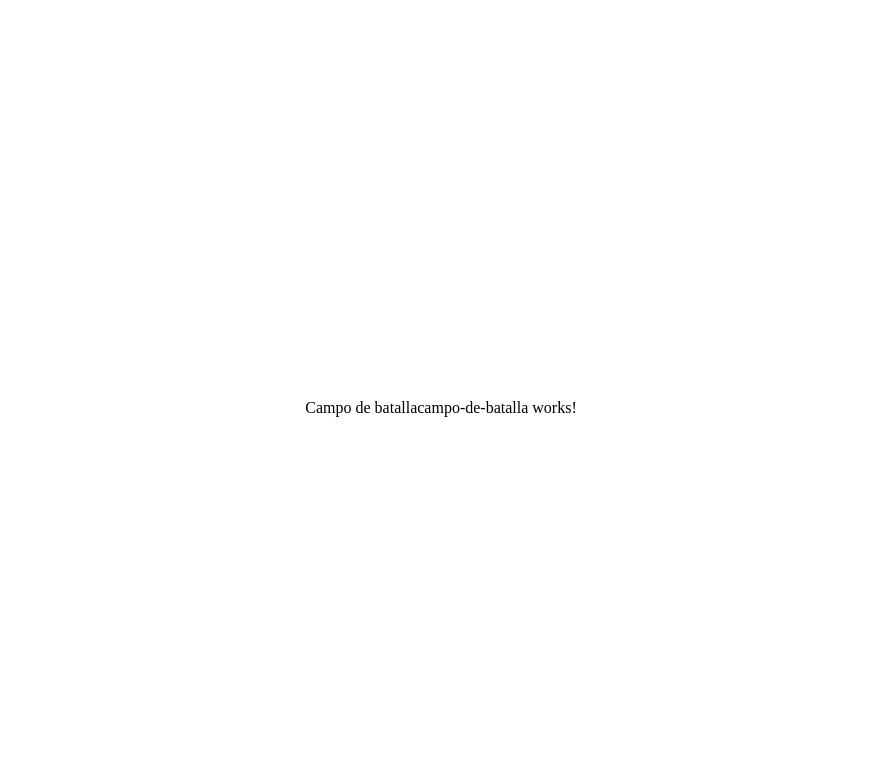
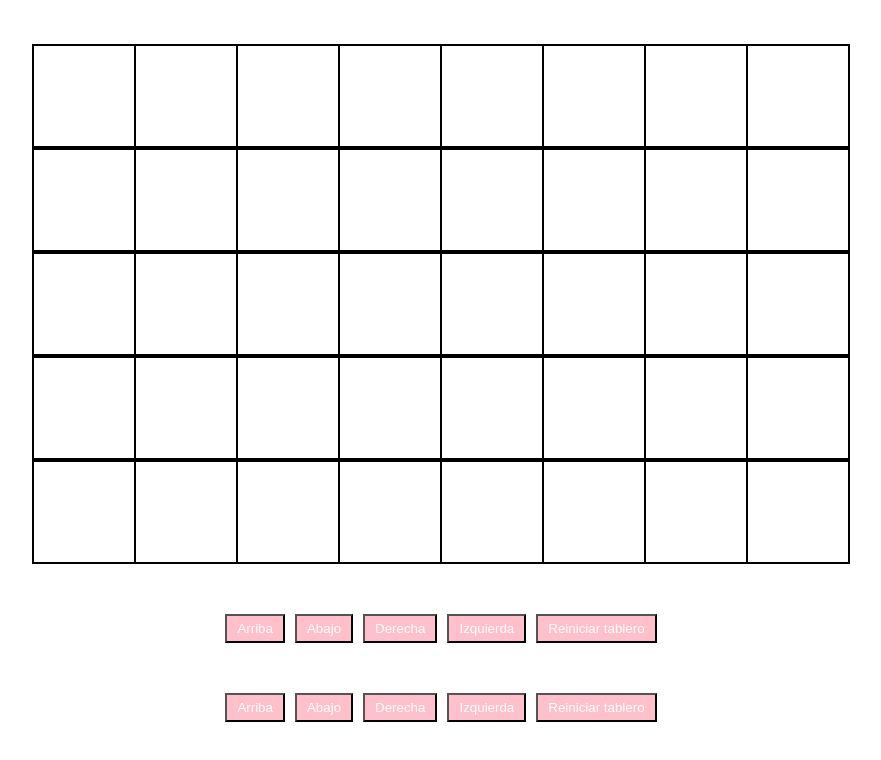
Before and after one commit to javilg91/Hunt-The-Wumpus, an Angular app in the folder Hunt-The-Wumpus/: page / in a window 1280 px wide. Shown: the top 760 px of the page, without its empty margins (199-1080 px from the left). Built offline with nearby package versions, Linux system fonts and the light colour scheme.

Commit message:
Table displayed

```diff
--- a/Hunt-The-Wumpus/src/app/app.component.html
+++ b/Hunt-The-Wumpus/src/app/app.component.html
@@ -1,4 +1,3 @@
 <div class="centrado-campo">
-  Campo de batalla
   <app-campo-de-batalla></app-campo-de-batalla>
 </div>
--- a/Hunt-The-Wumpus/src/app/components/campo-de-batalla/campo-de-batalla.component.css
+++ b/Hunt-The-Wumpus/src/app/components/campo-de-batalla/campo-de-batalla.component.css
@@ -0,0 +1,52 @@
+.campo-de-batalla {
+  display: flex;
+  border: 1px solid black;
+}
+
+.celda {
+  border: 1px solid black;
+  height: 100px;
+  width: 100px;
+  display: flex;
+  align-items: center;
+  justify-content: center;
+}
+.rojo {
+  background-color: red;
+}
+.azul {
+  background-color: blueviolet;
+}
+
+.amarillo {
+  background-color: yellow;
+}
+
+.verde {
+  background-color: green;
+}
+
+img {
+  height: 40px;
+  width: auto;
+}
+
+.buttons-div {
+  margin: 50px auto;
+  display: flex;
+  width: 100%;
+  justify-content: center;
+}
+
+.button-direction {
+  display: inline-flex;
+  padding: 5px 10px;
+  background-color: pink;
+  color: white;
+  justify-content: center;
+  align-items: center;
+}
+
+.button-direction + .button-direction {
+  margin-left: 10px;
+}
--- a/Hunt-The-Wumpus/src/app/components/campo-de-batalla/campo-de-batalla.component.html
+++ b/Hunt-The-Wumpus/src/app/components/campo-de-batalla/campo-de-batalla.component.html
@@ -1 +1,38 @@
-<p>campo-de-batalla works!</p>
+<div class="campo-de-batalla" *ngFor="let fila of tablero">
+  <div class="celda" *ngFor="let celda of fila">
+    <img
+      *ngIf="celda === 'monster'"
+      src="https://cdn-icons-png.flaticon.com/512/1236/1236363.png"
+      alt="monster"
+    />
+    <img
+      *ngIf="celda === 'player'"
+      src="https://as2.ftcdn.net/v2/jpg/04/16/05/91/1000_F_416059158_5JNzVQ13hlQl0rF5kTMNv05Cn0p4mSci.jpg"
+      alt="monster"
+    />
+    <img
+      *ngIf="celda === 'hole'"
+      src="https://as2.ftcdn.net/v2/jpg/03/50/93/33/1000_F_350933333_WCxXBGn4x5PMkcJmSgeaprdo5xT8QdNm.jpg"
+      alt="monster"
+    />
+    <img
+      *ngIf="celda === 'lingote'"
+      src="https://as1.ftcdn.net/v2/jpg/04/63/63/84/1000_F_463638447_cApSv1DRPZUwiNmwDYgX3hf1TpbprV4c.jpg"
+      alt="monster"
+    />
+  </div>
+</div>
+<div class="buttons-div">
+  <button (click)="moveUp()" class="button-direction">Arriba</button>
+  <button (click)="moveDown()" class="button-direction">Abajo</button>
+  <button (click)="moveRight()" class="button-direction">Derecha</button>
+  <button (click)="moveLeft()" class="button-direction">Izquierda</button>
+  <button (click)="reset()" class="button-direction">Reiniciar tablero</button>
+</div>
+<div class="buttons-div">
+  <button class="button-direction">Arriba</button>
+  <button class="button-direction">Abajo</button>
+  <button class="button-direction">Derecha</button>
+  <button class="button-direction">Izquierda</button>
+  <button class="button-direction">Reiniciar tablero</button>
+</div>
--- a/Hunt-The-Wumpus/src/app/components/campo-de-batalla/campo-de-batalla.component.ts
+++ b/Hunt-The-Wumpus/src/app/components/campo-de-batalla/campo-de-batalla.component.ts
@@ -1,15 +1,123 @@
 import { Component, OnInit } from '@angular/core';
+import { empty } from 'rxjs';
 
 @Component({
   selector: 'app-campo-de-batalla',
   templateUrl: './campo-de-batalla.component.html',
-  styleUrls: ['./campo-de-batalla.component.css']
+  styleUrls: ['./campo-de-batalla.component.css'],
 })
 export class CampoDeBatallaComponent implements OnInit {
+  filas = 5;
+  columnas = 8;
+  monsters = 2;
+  pozos = 3;
 
-  constructor() { }
+  tablero = Array(this.filas)
+    .fill('')
+    .map(() => Array(this.columnas).fill('empty'));
+  posicionJugador: any = {
+    fila: 0,
+    columna: 0,
+  };
 
+  /*  */
+  getPlayer = () => {};
+
+  constructor() {}
   ngOnInit(): void {
+    this.getPlayer = () => {
+      for (let i = 0; i < this.tablero.length; i++) {
+        for (let j = 0; j < this.tablero[i].length; j++) {
+          if (this.tablero[i][j] === 'player') {
+            this.posicionJugador = { fila: i, columna: j };
+          }
+        }
+      }
+
+      console.log('posicionJugador :', this.posicionJugador);
+    };
+
+    console.log(this.tablero);
   }
 
+  public reset() {
+    this.tablero = Array(this.filas)
+      .fill('')
+      .map(() => Array(this.columnas).fill('empty'));
+    this.tablero[this.filas - 1][0] = 'player';
+
+    const position = this.getRandomPosition();
+    this.tablero[position.fila][position.columna] = 'lingote';
+
+    for (let i = 0; i < this.monsters; i++) {
+      const position = this.getRandomPosition();
+      this.tablero[position.fila][position.columna] = 'monster';
+    }
+    for (let i = 0; i < this.pozos; i++) {
+      const position = this.getRandomPosition();
+      this.tablero[position.fila][position.columna] = 'hole';
+    }
+
+    console.log('tablero despues de reseteo', this.tablero);
+    console.log(this.getPlayer());
+  }
+
+  public moveUp() {
+    this.moveTo(this.posicionJugador.fila - 1, this.posicionJugador.columna);
+  }
+
+  public moveDown() {
+    this.moveTo(this.posicionJugador.fila + 1, this.posicionJugador.columna);
+  }
+
+  public moveLeft() {
+    this.moveTo(this.posicionJugador.fila, this.posicionJugador.columna - 1);
+  }
+
+  public moveRight() {
+    this.moveTo(this.posicionJugador.fila, this.posicionJugador.columna + 1);
+  }
+
+  /* Función para desplazar el jugador hacia abajo */
+  private moveTo(fila: number, columna: number) {
+    /* Le restamos 1 posición */
+    if (this.tablero[fila][columna] === 'empty') {
+      this.tablero[fila][columna] = 'player';
+      this.tablero[this.posicionJugador.fila][this.posicionJugador.columna] =
+        'empty';
+      this.getPlayer();
+    } else if (this.tablero[fila][columna] === 'monster') {
+      alert('estas muerto');
+    } else if (this.tablero[fila][columna] === 'hole') {
+      alert('estas muerto');
+    }
+    console.log('hacia arriba');
+    console.log(this.tablero);
+  }
+
+  /* FUNCIONES DEL EJERCICIO */
+
+  /* Función para obtener número aleatorio. La utilizaremos para ordenar a los personajes cada partida */
+  /* The above code is creating a function that will move the player up, down, right, and left. */
+  getRandomInt = (max: number) => {
+    return Math.floor(Math.random() * max);
+  };
+
+  public getRandomPosition(): { fila: number; columna: number } {
+    const fila = this.getRandomInt(this.filas);
+    const columna = this.getRandomInt(this.columnas);
+    if (this.tablero[fila][columna] !== 'empty') {
+      return this.getRandomPosition();
+    }
+
+    return { fila: fila, columna: columna };
+  }
 }
+
+/*
+  document.getElementById(input).addListener('keypress', (e: KeyboardEvent) =>{
+    //You have yout key code here
+     console.log(e.keyCode);
+ }
+}
+} */
--- a/Hunt-The-Wumpus/src/index.html
+++ b/Hunt-The-Wumpus/src/index.html
@@ -8,8 +8,6 @@
     <link rel="icon" type="image/x-icon" href="favicon.ico" />
   </head>
   <body>
-    <app-root>
-      <app-campo-de-batalla></app-campo-de-batalla>
-    </app-root>
+    <app-root> </app-root>
   </body>
 </html>
```
